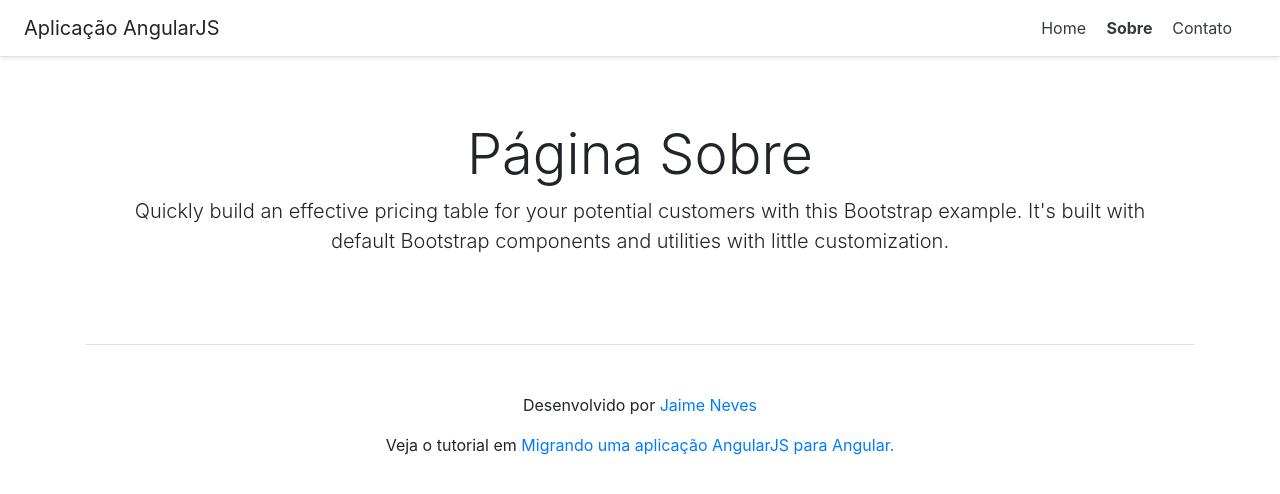
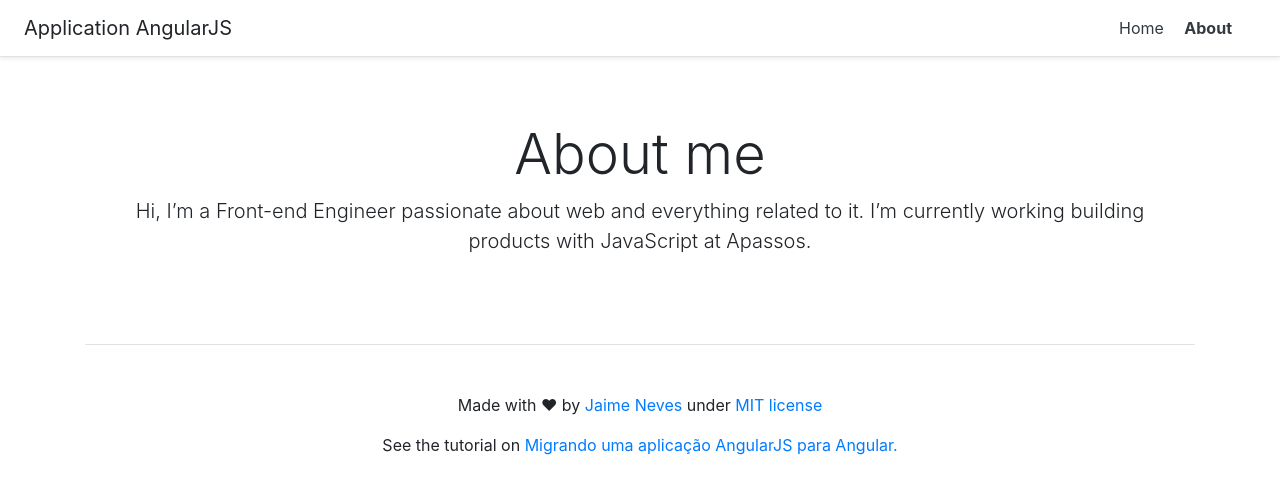
Before and after one commit to dejaneves/app-angularjs-example, a website: page index.html at #!/about in a window 1280 px wide. Drawn offline with nearby package versions, Linux system fonts and the light colour scheme; some packages are replaced by stand-ins of ours.

Commit message:
finish step-2

```diff
--- a/index.html
+++ b/index.html
@@ -6,7 +6,7 @@
     <meta name="viewport" content="width=device-width, initial-scale=1, shrink-to-fit=no">
     <meta name="description" content="Exemplo de migração de aplicações angularjs para angular.">
     <meta name="author" content="Jaime Neves">
-    <title>Exemplo de migração</title>
+    <title>Migration Example - AngularJS</title>
 
     <!-- Bootstrap core CSS -->
     <link href="node_modules/bootstrap/dist/css/bootstrap.min.css" rel="stylesheet">
@@ -15,17 +15,17 @@
 
   <body>
     <div class="d-flex flex-column flex-md-row align-items-center p-3 px-md-4 mb-3 bg-white border-bottom shadow-sm">
-      <h5 class="my-0 mr-md-auto font-weight-normal">Aplicação AngularJS</h5>
+      <h5 class="my-0 mr-md-auto font-weight-normal">Application AngularJS</h5>
       <nav class="my-2 my-md-0 mr-md-3">
         <a class="p-2 text-dark" href="javascript:void(0)" ui-sref="home" ui-sref-active="active">
           Home
         </a>
         <a class="p-2 text-dark" href="javascript:void(0)" ui-sref="about" ui-sref-active="active">
-          Sobre
+          About
         </a>
-        <a class="p-2 text-dark" href="javascript:void(0)" ui-sref="contact" ui-sref-active="active">
-          Contato
-        </a>
+        <!-- <a class="p-2 text-dark" href="javascript:void(0)" ui-sref="contact" ui-sref-active="active">
+          Contact
+        </a> -->
       </nav>
     </div>
 
@@ -33,8 +33,12 @@
       <ui-view></ui-view>
 
       <footer class="pt-4 my-md-5 pt-md-5 border-top text-center">
-        <p>Desenvolvido por <a href="https://jaimeneves.com.br/">Jaime Neves</a></p>
-        <p>Veja o tutorial em <a href="#">Migrando uma aplicação AngularJS para Angular.</a></p>
+        <p class="credits">
+          Made with <span class="love">♥</span> by
+          <a class="footer-link" href="https://jaimeneves.com.br/">Jaime Neves</a> under <a class="footer-link" href="https://jaimeneves.mit-license.org/">MIT license</a>
+        </p>
+        <p>See the tutorial on <a href="https://medium.com/@dejaneves/migrando-uma-aplica%C3%A7%C3%A3o-angularjs-para-angular-com-webpack-1-245ce2ed4baf">
+          Migrando uma aplicação AngularJS para Angular.</a></p>
       </footer>
     </div>
 
--- a/pages/about.html
+++ b/pages/about.html
@@ -1,4 +1,6 @@
 <div class="pricing-header px-3 py-3 pt-md-5 pb-md-4 mx-auto text-center">
- <h1 class="display-4">Página Sobre</h1>
- <p class="lead">Quickly build an effective pricing table for your potential customers with this Bootstrap example. It's built with default Bootstrap components and utilities with little customization.</p>
+ <h1 class="display-4">About me</h1>
+ <p class="lead">
+  Hi, I’m a Front-end Engineer passionate about web and everything related to it. I’m currently working building products with JavaScript at Apassos.
+ </p>
 </div>
```
Also changed, not shown: pages/book-detail.html (+2 -2 lines), pages/home.html (+2 -0 lines).
